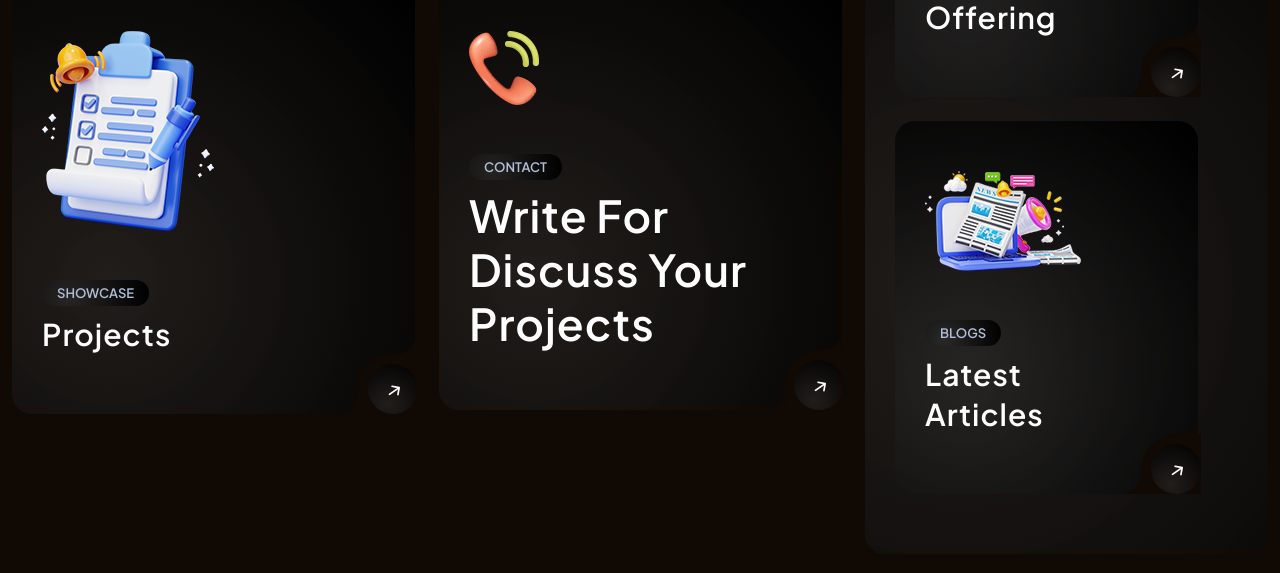
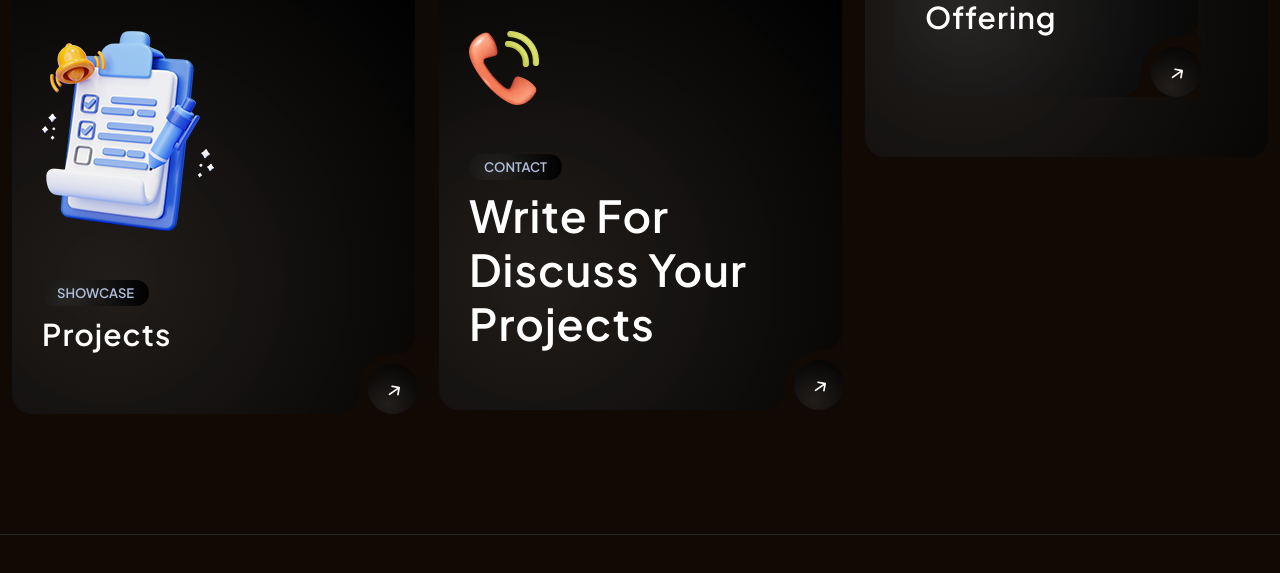
Before and after one commit to OnerFusionINC/reekasoni, a plain HTML site: page index.html in a window 1280 px wide. Shown: the part 960-1533 px from the top of the page. Drawn offline with nearby package versions, Linux system fonts and the light colour scheme; files whose address does not match are found by name; a web font is replaced by a local one.

Commit message:
removing link to news from index page

```diff
--- a/index.html
+++ b/index.html
@@ -286,7 +286,7 @@
               </svg>
             </div>
           </div>
-          <div class="item-area-box mt-4 dark-gradient" data-aos="zoom-in">
+          <!--<div class="item-area-box mt-4 dark-gradient" data-aos="zoom-in">
             <img class="img-fluid" src="images/blogs.png" alt="">
             <div class="mt-5 theme-title">
               <span>Blogs</span>
@@ -301,7 +301,7 @@
               </a>
               <svg xmlns="http://www.w3.org/2000/svg" viewBox="0 0 100 100">
                 <path d="m100,0H0v100C0,44.77,44.77,0,100,0Z" fill="#FFF"></path>
-              </svg>
+              </svg>-->
             </div>
           </div>
         </div>
```
